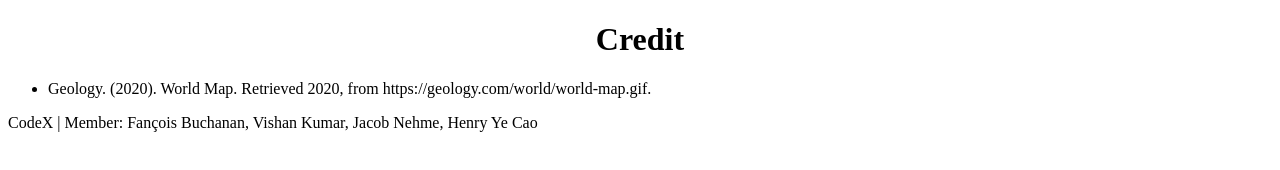
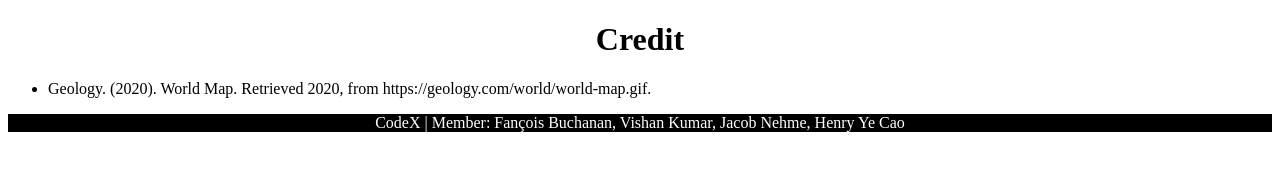
Before and after one commit to SportWizard/CodeX, a plain HTML site: page credits.html in a window 1280 px wide. Drawn offline with Linux system fonts and the light colour scheme.

Commit message:
credit footer fix

```diff
--- a/credits.css
+++ b/credits.css
@@ -1,3 +1,9 @@
 header h1 {
     text-align: center;
 }
+
+footer {
+    text-align: center;
+    background-color: black;
+    color: white;
+}
```
Also changed, not shown: main.html (+1 -1 lines).
